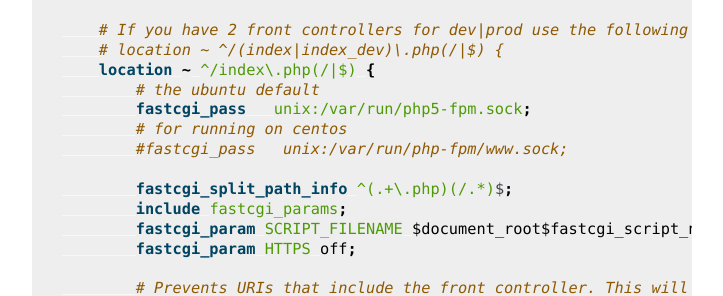
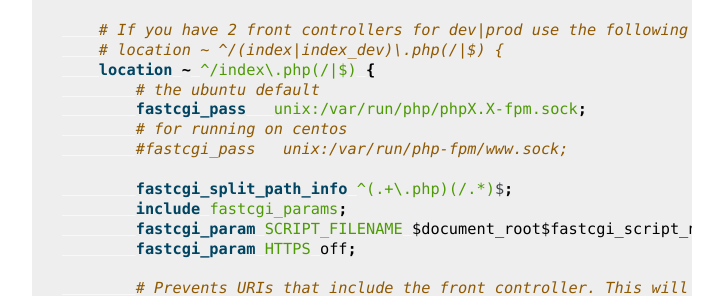
Before and after one commit to silexphp/Silex, a Sphinx documentation site: the page built from doc/web_servers.rst, in a window 1280 px wide and 900 px high, scrolled down 981 px. Shown: the part 160-456 px from the top of the window, without its empty margins (388-1111 px from the left). Built offline with Sphinx 7.4.7, drawn with Linux system fonts in a browser that asks for light colours.

Commit message:
Update nginx sample with PHP7 as default

```diff
--- a/doc/web_servers.rst
+++ b/doc/web_servers.rst
@@ -57,7 +57,7 @@ The **minimum configuration** to get your application running under Nginx is:
         # location ~ ^/(index|index_dev)\.php(/|$) {
         location ~ ^/index\.php(/|$) {
             # the ubuntu default
-            fastcgi_pass   unix:/var/run/php5-fpm.sock;
+            fastcgi_pass   unix:/var/run/php/phpX.X-fpm.sock;
             # for running on centos
             #fastcgi_pass   unix:/var/run/php-fpm/www.sock;
 
```
